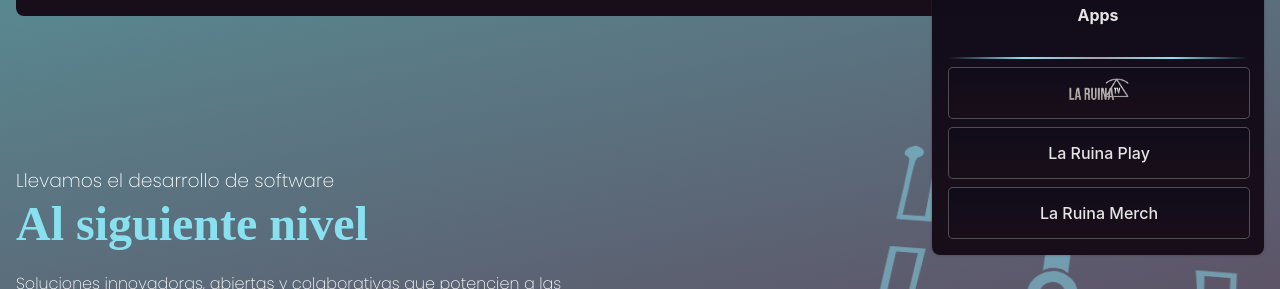
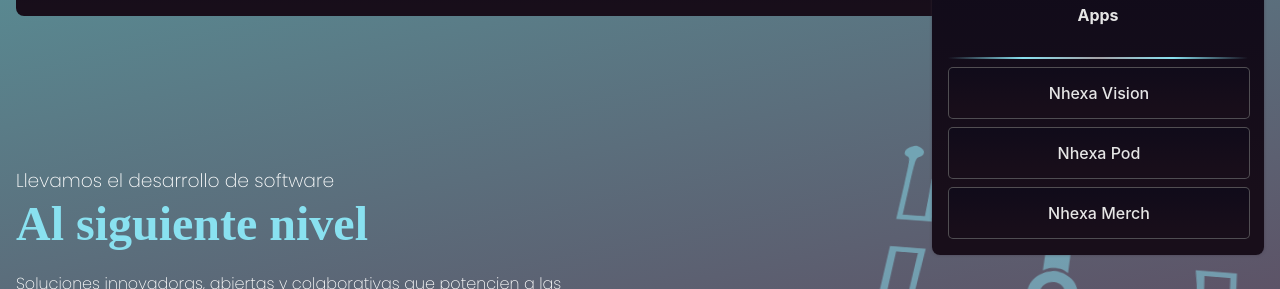
Before and after one commit to GwerhDev/TerminalCore-Web, a Vue app: page / in a window 1280 px wide. Both pictures are taken after a click on the icon 1225 px from the left and 41 px from the top of the page. Shown: the part 130-419 px from the top of the page. Built offline with nearby package versions, Linux system fonts and the light colour scheme; a web font is replaced by a local one.

Commit message:
migrating to vue

```diff
--- a/src/app/components/AppMenu/AppMenu.component.vue
+++ b/src/app/components/AppMenu/AppMenu.component.vue
@@ -3,15 +3,14 @@
 import { computed, Ref, ref } from 'vue';
 import { useStore } from '../../../middlewares/store';
 import { CanvasMenuFunction, closeAccountMenu, closeMenu } from '../../../helpers/menu';
-import laruinatvLogo from '../../../assets/png/ruina-tv-logo.png'
 
 const store = useStore();
 const currentUser: any = computed(() => store.currentUser);
 const token: any = computed(() => store.userToken);
 const logged: any = computed(() => currentUser.value.logged);
-const laruinatvUrl: Ref = ref("https://tv.laruina.cl");
-const laruinaplayUrl: Ref = ref("https://play.laruina.cl");
-const laruinamerchUrl: Ref = ref("https://merch.laruina.cl");
+const nhexapodUrl: Ref = ref("https://pod.nhexa.cl");
+const nhexamerchUrl: Ref = ref("https://merch.nhexa.cl");
+const nhexavisionUrl: Ref = ref("https://vision.nhexa.cl");
 
 CanvasMenuFunction("#app-menu-container");
 
@@ -29,15 +28,15 @@ function select() {
       <h4>Apps</h4>
     </li>
     <div class="separator"></div>
-    <a :href="logged ? laruinatvUrl + '/auth?token=' + token : laruinatvUrl" class="app-card-container" @click="select">
-      <img :src="laruinatvLogo" alt="" height="30">
+    <a :href="logged ? nhexavisionUrl + '/auth?token=' + token : nhexavisionUrl" class="app-card-container" @click="select">
+      Nhexa Vision
     </a>
-    <a :href="logged ? laruinaplayUrl + '/auth?token=' + token : laruinaplayUrl" class="app-card-container"
+    <a :href="logged ? nhexapodUrl + '/auth?token=' + token : nhexapodUrl" class="app-card-container"
       @click="select">
-      La Ruina Play
+      Nhexa Pod
     </a>
-    <a :href="laruinamerchUrl" class="app-card-container" @click="select">
-      La Ruina Merch
+    <a :href="nhexamerchUrl" class="app-card-container" @click="select">
+      Nhexa Merch
     </a>
   </ul>
 </template>
--- a/src/app/components/Menu/config/index.ts
+++ b/src/app/components/Menu/config/index.ts
@@ -12,17 +12,17 @@ export const menuList: Array<any> = [
     label: "Aplicaciones",
     submenu: [
       {
-        label: "Nhexa TV",
+        label: "Nhexa Vision",
         description: "Streaming",
-        href: "#"
+        route: "#"
       }, {
-        label: "Nhexa Play",
+        label: "Nhexa Pod",
         description: "Audio y música",
-        href: "#"
+        route: "#"
       }, {
         label: "Nhexa Merch",
         description: "E-commerce",
-        href: "#"
+        route: "#"
       }
     ]
   }, {
```
Also changed, not shown: src/app/components/ConnectedApps/ConnectedApps.component.vue (+10 -16 lines).
